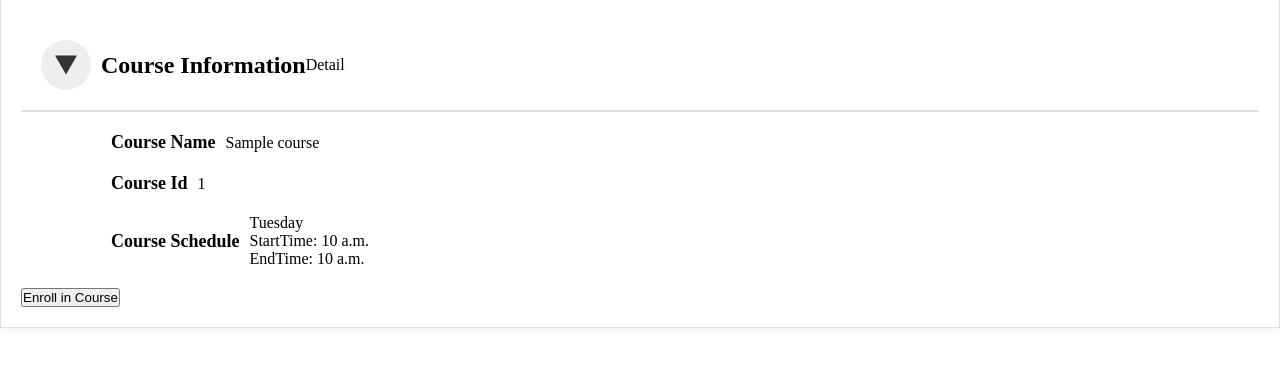
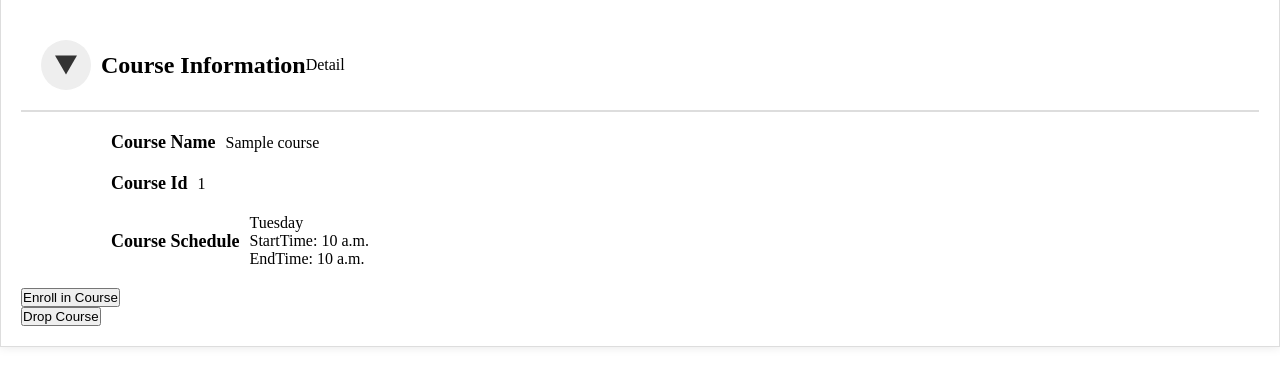
Before and after one commit to Geinzit/COMP3278_CourseManagementSystem, a Django app: page /manager/course/1/ in a window 1280 px wide. Shown: the part 401-787 px from the top of the page. Run offline with Django 4.2, Linux system fonts and the light colour scheme; tables that the repository leaves empty hold one stand-in row (values such as "Sample post").

Commit message:
Added drop course button

```diff
--- a/manager/templates/course.html
+++ b/manager/templates/course.html
@@ -53,6 +53,11 @@
                 {% csrf_token %}
                 <button type="submit">Enroll in Course</button>
             </form>
+
+	    <!-- remove_course -->
+	    <form action="{% url 'remove_course' course.course_id %}" method="post">
+	        {% csrf_token %}
+	        <button type="submit">Drop Course</button>
         </div>
     </div>
 </body>
--- a/manager/urls.py
+++ b/manager/urls.py
@@ -9,4 +9,5 @@ urlpatterns = [
     path('curriculum/', views.curriculum, name='curriculum'),
     path("teacher/<int:teacher_id>/", views.teacher),
     path('add_course/<str:course_id>/', views.add_course, name='add_course'),
+    path('remove_course/<str:course_id>/', views.remove_course, name='remove_course'),
 ]
--- a/manager/views.py
+++ b/manager/views.py
@@ -20,7 +20,26 @@ remove_course
 logout_button
 
 """
+def remove_course(request, course_id):
+    if request.session.get('authentication', None) is None:
+        return redirect('/manager/login')
 
+    if request.method == 'POST':
+        student_id = request.session['authentication']
+
+        # Get the student and course objects
+        student = get_object_or_404(Student, name=student_id)
+        course = get_object_or_404(Course, course_id=course_id)
+
+        # Check if the enrollment exists
+        if not Enrollment.objects.filter(course=course, student=student).exists():
+            return HttpResponse("You are not enrolled in this course.")
+
+        # Delete the enrollment object
+        enrollment = Enrollment.objects.get(course=course, student=student)
+        enrollment.delete()
+
+        return redirect('/manager')
 
 def add_course(request, course_id):
     # authenticate the student
```
